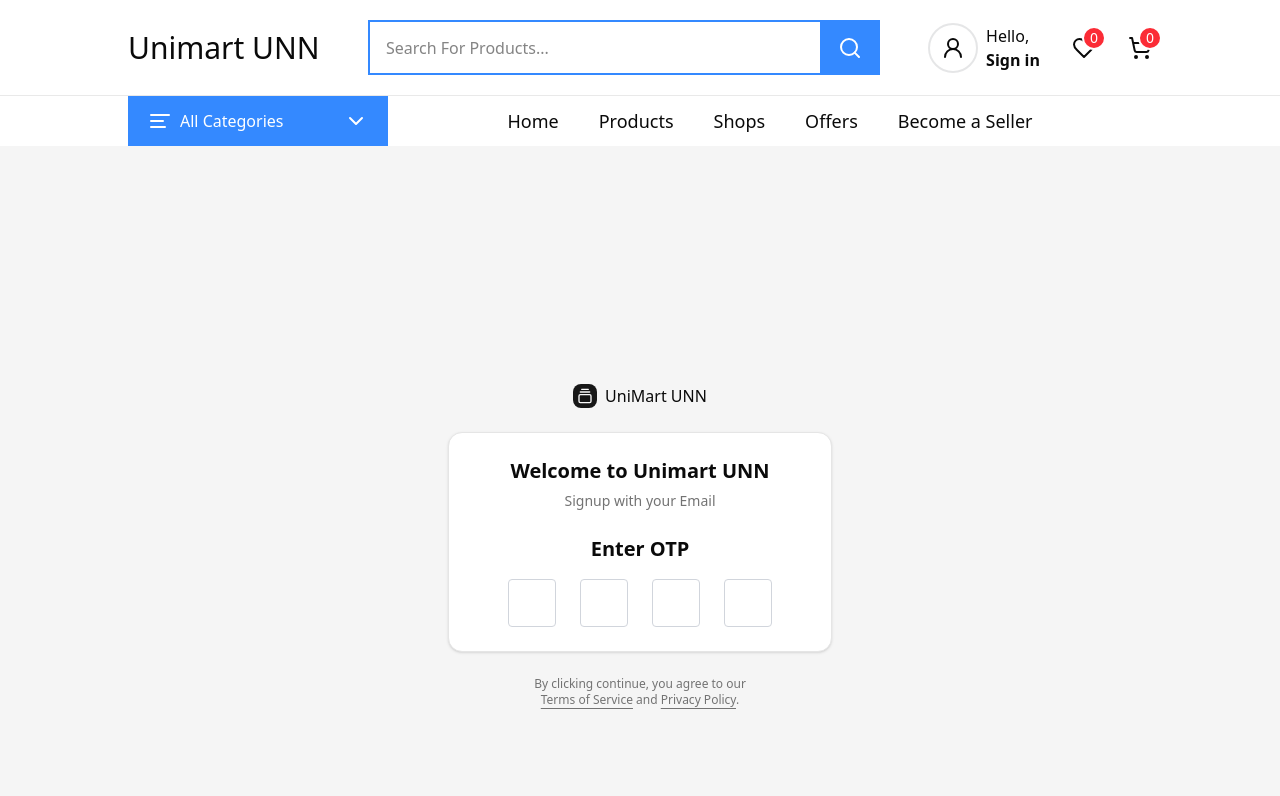
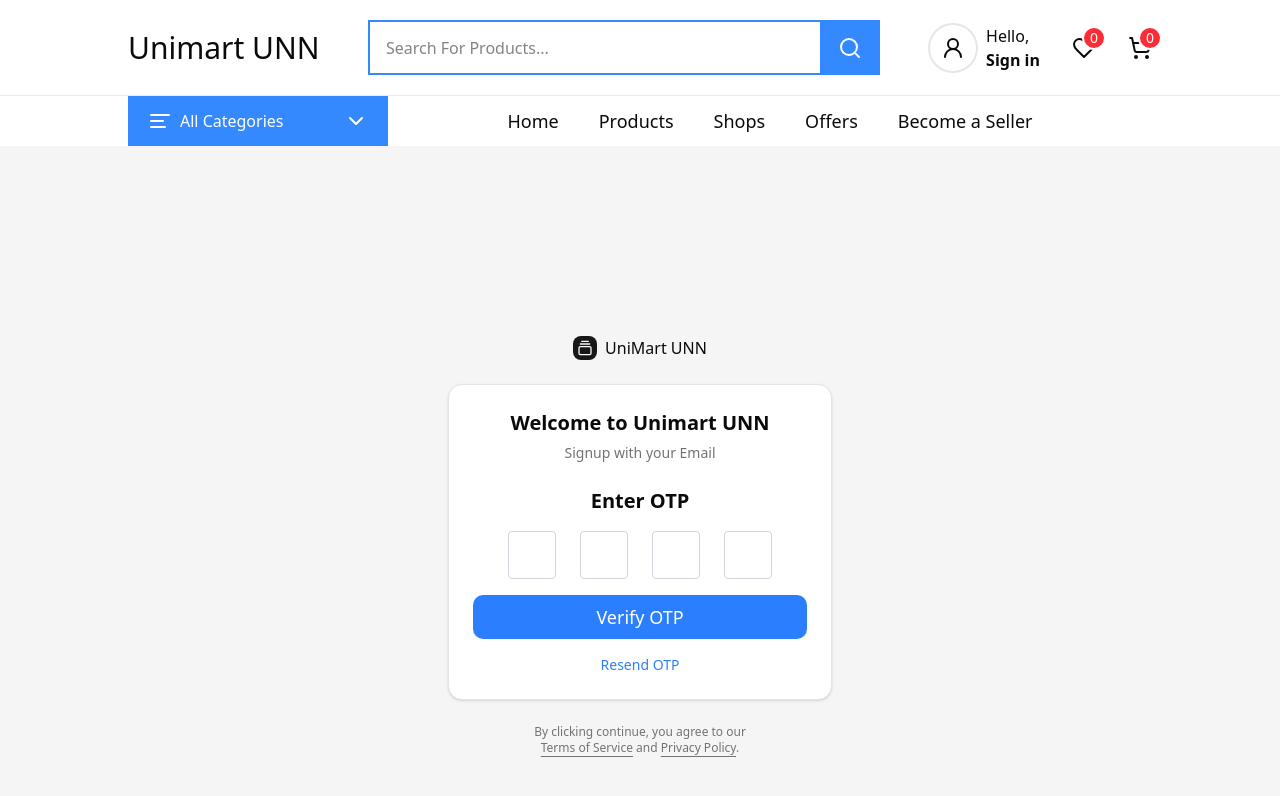
Before and after one commit to Dexter-z/unimart, a Next.js app in the folder apps/user-ui/: page /sign-up in a window 1280 px wide. Shown: the top 796 px of the page. Built offline with nearby package versions, Linux system fonts and the light colour scheme.

Commit message:
OTP almost complete 05:18:00

```diff
--- a/apps/user-ui/src/components/login-form.tsx
+++ b/apps/user-ui/src/components/login-form.tsx
@@ -121,7 +121,7 @@
                     Remember me
                   </Label>
                 </div>
-                <Button type="submit" className="w-full bg-[#3489FF]">
+                <Button type="submit" className="w-full bg-[#3489FF] hover:bg-blue-600 transition-colors">
                   Login
                 </Button>
               </div>
--- a/apps/user-ui/src/components/signup-form.tsx
+++ b/apps/user-ui/src/components/signup-form.tsx
@@ -47,8 +47,8 @@
         watch,
     } = useForm<FormData>();
 
-    const handleOtpChange = (index:number, value:string) => {
-        if(!/^[0-9]?$/.test(value)) return; // Allow only digits
+    const handleOtpChange = (index: number, value: string) => {
+        if (!/^[0-9]?$/.test(value)) return; // Allow only digits
         const newOtp = [...otp];
         newOtp[index] = value;
         setOtp(newOtp);
@@ -57,11 +57,13 @@
         }
     }
 
-    const handleOtpKeyDown = (index:number, e: React.KeyboardEvent<HTMLInputElement>) => {
-        if(e.key === "Backspace" && !otp[index] && index > 0) {
+    const handleOtpKeyDown = (index: number, e: React.KeyboardEvent<HTMLInputElement>) => {
+        if (e.key === "Backspace" && !otp[index] && index > 0) {
             inputRefs.current[index - 1]?.focus(); // Move to previous input
         }
     }
+
+    const resendOtp = () => {}
 
     const onSubmit = async (data: FormData) => {
         console.log(data);
@@ -176,7 +178,7 @@
                                     )}
                                 </div>
 
-                                <Button type="submit" className="w-full bg-[#3489FF]">
+                                <Button type="submit" className="w-full bg-[#3489FF] hover:bg-blue-600 transition-colors">
                                     Sign Up
                                 </Button>
                             </div>
@@ -195,18 +197,35 @@
                             <div className="flex justify-center gap-6">
                                 {otp?.map((digit, index) => (
                                     <input key={index} type="text" ref={(el) => {
-                                        if(el) {
+                                        if (el) {
                                             inputRefs.current[index] = el;
                                         }
                                     }}
-                                    maxLength={1}
-                                    className="w-12 h-12 text-center border border-gray-300 outline-none !rounded"
-                                    value={digit}
-                                    onChange={(e) => {handleOtpChange(index, e.target.value);}}
-                                    onKeyDown={(e) => handleOtpKeyDown(index, e)}
+                                        maxLength={1}
+                                        className="w-12 h-12 text-center border border-gray-300 outline-none !rounded"
+                                        value={digit}
+                                        onChange={(e) => { handleOtpChange(index, e.target.value); }}
+                                        onKeyDown={(e) => handleOtpKeyDown(index, e)}
                                     />
                                 ))}
                             </div>
+
+                            <button className="w-full mt-4 text-lg cursor-pointer bg-blue-500 text-white py-2 rounded-lg hover:bg-blue-600 transition-colors">
+                                Verify OTP
+                            </button>
+
+                            <p className="text-center text-sm mt-4">
+                                {canResend ? (
+                                    <button
+                                        onClick={resendOtp}
+                                        className="text-blue-500 hover:underline"
+                                        >
+                                        Resend OTP
+                                    </button>
+                                ) :
+                                    `Resend OTP in ${timer} seconds`
+                                }
+                            </p>
                         </div>
                     )}
 
```
